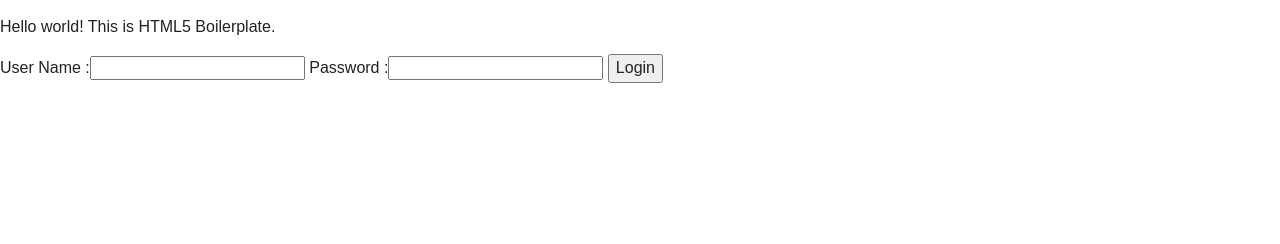
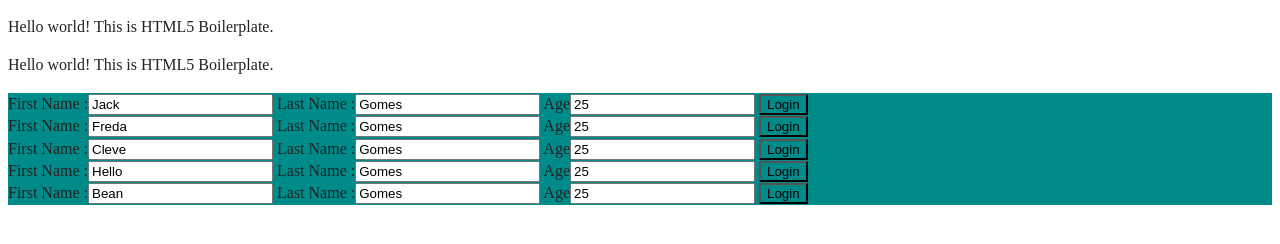
Before and after one commit to clevegomes/angularproj1, a website: page src/index.html in a window 1280 px wide. Drawn offline with Linux system fonts and the light colour scheme; files that its build step writes are made by us from their sources.

Commit message:
Completed till loops

```diff
--- a/src/css/main.css
+++ b/src/css/main.css
@@ -272,3 +272,12 @@ textarea {
         page-break-after: avoid;
     }
 }
+
+
+.blue {
+    background-color: darkcyan;
+}
+
+.red {
+    background-color: rosybrown;
+}
--- a/src/index.html
+++ b/src/index.html
@@ -8,33 +8,49 @@
         <meta name="viewport" content="width=device-width, initial-scale=1">
 
         <link rel="apple-touch-icon" href="apple-touch-icon.png">
-        <!-- Place favicon.ico in the root directory -->
 
-        <link rel="stylesheet" href="css/normalize.css">
         <link rel="stylesheet" href="css/main.css">
-        <script src="js/vendor/modernizr-2.8.3.min.js"></script>
     </head>
-    <body>
+    <body ng-app="mainApp">
         <!--[if lt IE 8]>
             <p class="browserupgrade">You are using an <strong>outdated</strong> browser. Please <a href="http://browsehappy.com/">upgrade your browser</a> to improve your experience.</p>
         <![endif]-->
 
         <!-- Add your site or application content here -->
-        <p>Hello world! This is HTML5 Boilerplate.</p>
-        <form>
-            <label>User Name :</label><input type="text" name="username" id="username"  value="" >
-            <label>Password :</label><input type="password" name="password" id="password"  value="" >
 
-            <button name="login" id="login">Login </button>
+        <div ng-controller="EventCtrl">
+            <p>{{mainTitle}}</p>
+
+            <!--One time bind . It cannot be changed by angular js . just ot improve performance -->
+            <p>{{::mainTitle}}</p>
+            <div ng-repeat="item in namelist | orderBy: 'gId'" ng-class="(item.classSel == 0) ? 'blue':'red' ">
+                <label>First Name :</label><input type="text" name="firstname" id="firstname"  value="{{item.firstname}}" >
+                <label>Last Name  :</label><input type="text" name="lastname"  id="lastname"  value="{{item.lastname}}" >
+                <!--Using a defined controller object-->
+                <span ng-controller="NestedCont as nstcont"> <label>Age</label><input type="text" name="age" value="{{nstcont.age}}"> </span>
+                <button name="login" id="login" ng-mouseout="setIndex(0,item)"  ng-click="setIndex(1,item)"  ng-class="(index == 0) ? 'blue':'red' ">Login </button>
+
+            </div>
 
 
-        </form>
+            <!--BELOW IS THE CODE WITH OUT THE FILTER-->
+            <!--<div ng-class="(index == 0) ? 'blue':'red' ">-->
+            <!--<label>First Name :</label><input type="text" name="firstname" id="firstname"  value="{{namelist[0]['firstname']}}" >-->
+            <!--<label>Last Name :</label><input type="text" name="lastname" id="lastname"  value="{{namelist[0]['lastname']}}" >-->
+                <!--&lt;!&ndash;Using a defined controller object&ndash;&gt;-->
+                <!--<span ng-controller="NestedCont as nstcont"> <label>Age</label><input type="text" name="age" value="{{nstcont.age}}"> </span>-->
+            <!--<button name="login" id="login" ng-mouseout="setIndex(0)"  ng-click="setIndex(namelist[0]['gId'])"  ng-class="(index == 0) ? 'blue':'red' ">Login </button>-->
 
-        <script src="https://code.jquery.com/jquery-{{JQUERY_VERSION}}.min.js"></script>
-        <script>window.jQuery || document.write('<script src="js/vendor/jquery-{{JQUERY_VERSION}}.min.js"><\/script>')</script>
-        <script src="js/plugins.js"></script>
-        <script src="js/main.js"></script>
+                <!--</div>-->
 
+        </div>
+
+        <script src="js/angular.min.js"></script>
+        <script>
+            console.log("angular obj",angular);
+        </script>
+        <script src="js/module/mainApp.js"></script>
+        <script src="js/module/eventModule/EventModule.js"></script>
         <!-- Google Analytics: change UA-XXXXX-X to be your site's ID. -->
         <script>
             (function(b,o,i,l,e,r){b.GoogleAnalyticsObject=l;b[l]||(b[l]=
--- /dev/null
+++ b/src/js/module/eventModule/EventModule.js
@@ -0,0 +1,70 @@
+/**
+ * Created by Cleve on 2/17/16.
+ */
+
+angular.module('eventModule',[])
+/**
+ * Sharing data use factory
+ */
+    .factory('MainTitle',[function(){
+
+        return {
+            title: "Hello world! This is HTML5 Boilerplate."
+        };
+    }])
+.config([function(){
+        console.log('EventConfig');
+    }])
+.run([function(){
+        console.log('EventRun');
+    }])
+.controller('EventCtrl', ['$scope','MainTitle', function ($scope,MainTitle) {
+
+        $scope.mainTitle = MainTitle.title;
+        $scope.index  =0;
+        $scope.namelist=[
+            {
+                gId:1,
+                firstname:"Jack",
+                lastname:"Gomes",
+                classSel:0
+            },
+            {
+                gId:2,
+                firstname:"Freda",
+                lastname:"Gomes",
+                classSel:0
+            },
+            {
+                gId:5,
+                firstname:"Bean",
+                lastname:"Gomes",
+                classSel:0
+            },
+            {
+                gId:4,
+                firstname:"Hello",
+                lastname:"Gomes",
+                classSel:0
+            },
+            {
+                gId:3,
+                firstname:"Cleve",
+                lastname:"Gomes",
+                classSel:0
+            }
+        ];
+
+        $scope.setIndex = function(val,selitem)
+        {
+            selitem.classSel = val;
+//            $scope.index = val;
+        }
+    }])
+    .controller('NestedCont',['$scope',function($scope)
+    {
+        console.log('NestedCont Controller very bad practice');
+        //Using controller object instead of using scope object  .. just to know..
+       this.age = 25;
+       $scope.college = "London University";
+    }]);
--- /dev/null
+++ b/src/js/module/mainApp.js
@@ -0,0 +1,20 @@
+/**
+ * Created by Cleve on 2/17/16.
+ */
+
+
+/*Angular Modules take a name, best practice is lowerCamelCase, and a list of dependancies*/
+
+angular.module('mainApp', ['eventModule'])
+    .config([function () {
+        /* Configuration is where you configure providers ( not instances) */
+        console.log("Configuration hook")
+    }])
+    .run([function () {
+        /* Run is when the app gets kicked off */
+        console.log("Run hook");
+    }])
+
+//angular.element(document).ready(function() {
+//    angular.bootstrap(document, ['mainApp']);
+//});
```
